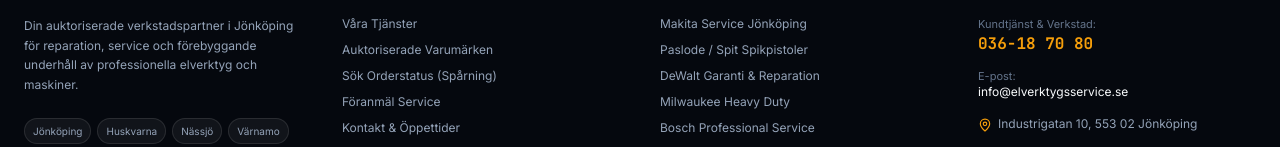
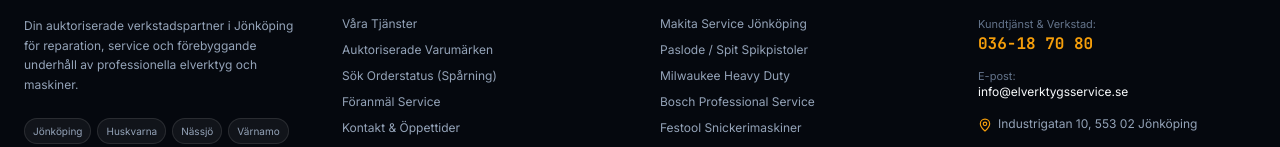
Before and after one commit to Jonny-Grandt/Elverktygservice-demo, a React (Vite) app: page / in a window 1280 px wide. Shown: the part 6816-6963 px from the top of the page. Built offline with nearby package versions, Linux system fonts and the light colour scheme; the HTML template or start-up script is replaced by a standard one.

Commit message:
Plockat bort några länkar

```diff
--- a/src/components/layout/Footer.jsx
+++ b/src/components/layout/Footer.jsx
@@ -55,7 +55,6 @@
             <ul className="flex flex-col gap-2.5 text-xs">
               <li><a href="#varumarken" className="hover:text-amber-500 transition">Makita Service Jönköping</a></li>
               <li><a href="#varumarken" className="hover:text-amber-500 transition">Paslode / Spit Spikpistoler</a></li>
-              <li><a href="#varumarken" className="hover:text-amber-500 transition">DeWalt Garanti & Reparation</a></li>
               <li><a href="#varumarken" className="hover:text-amber-500 transition">Milwaukee Heavy Duty</a></li>
               <li><a href="#varumarken" className="hover:text-amber-500 transition">Bosch Professional Service</a></li>
               <li><a href="#varumarken" className="hover:text-amber-500 transition">Festool Snickerimaskiner</a></li>
```
